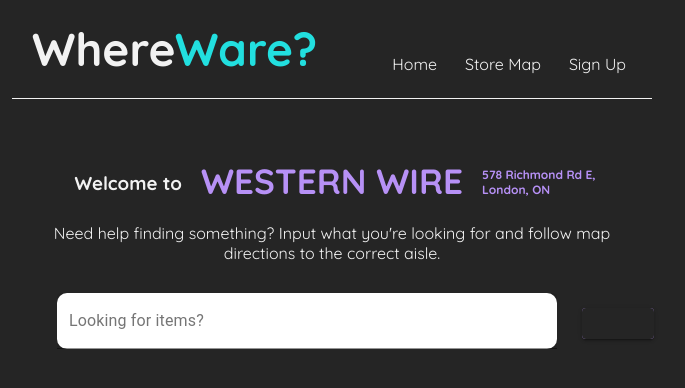
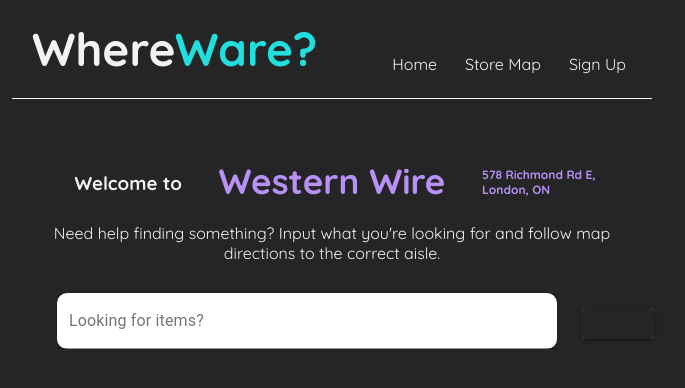
Before and after one commit to zhenrup/HackThe6ix, a React (Create React App) app in the folder hackthe6/frontend/: page / in a window 1280 px wide. Shown: the top 388 px of the page, without its empty margins (308-993 px from the left). Built offline with nearby package versions, Linux system fonts and the light colour scheme.

Commit message:
small changes

```diff
--- a/hackthe6/frontend/src/pages/Home.js
+++ b/hackthe6/frontend/src/pages/Home.js
@@ -88,7 +88,7 @@ const Home = () => {
       </Grid>
 
       <Grid item xs={6} align="center">
-        <h2>WESTERN WIRE</h2>
+        <h2>Western Wire</h2>
       </Grid>
       <Grid item xs={3} align="left">
         <h4>578 Richmond Rd E, London, ON</h4>
```
